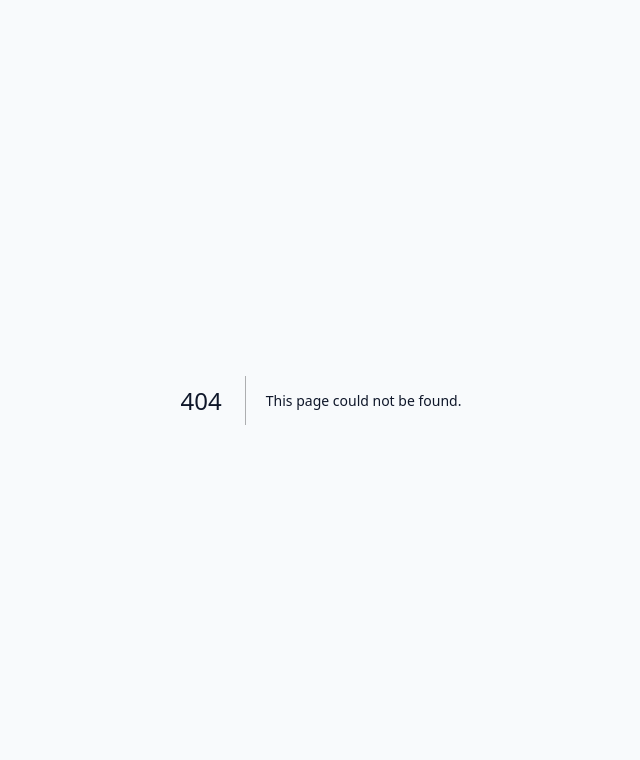
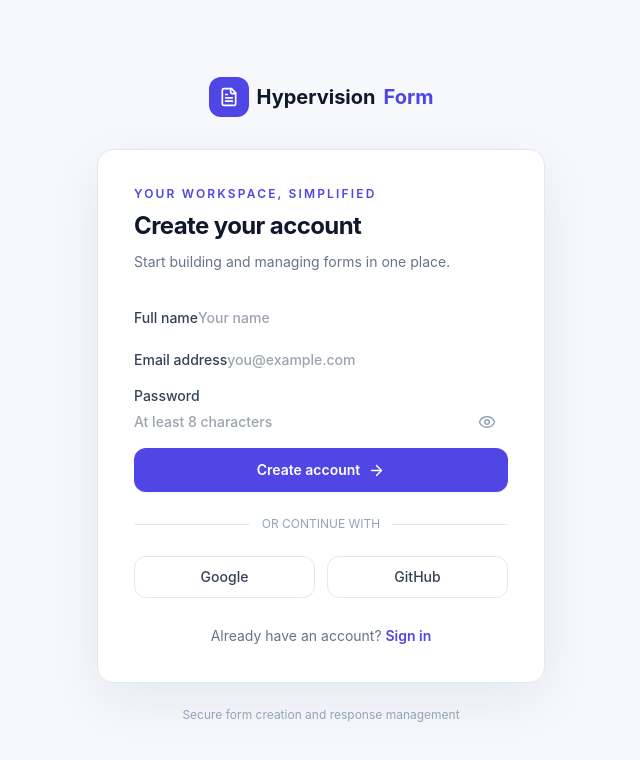
Before and after one commit to Akarsh-Bhatt/hypervision-form, a Next.js app in the folder frontend/: page /register in a window 1280 px wide. Before the commit this address had no page. Shown: the top 760 px of the page, without its empty margins (319-959 px from the left). Built offline with nearby package versions, Linux system fonts and the light colour scheme.

Commit message:
Add RegisterPage component with AuthForm

```diff
--- /dev/null
+++ b/frontend/src/app/register/page.tsx
@@ -0,0 +1,5 @@
+import AuthForm from "@/components/AuthForm";
+
+export default function RegisterPage() {
+  return <AuthForm mode="register" />;
+}
```
